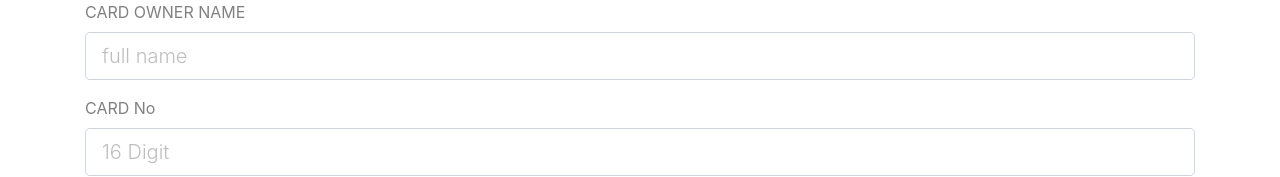
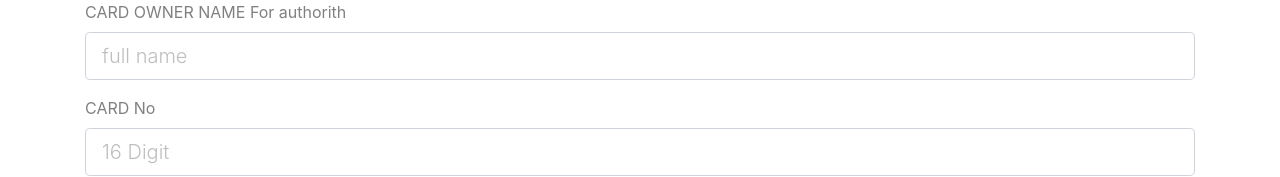
Before and after one commit to smitakapse/Payment-Details-project, an Angular app: page / in a window 1280 px wide. Shown: the top 177 px of the page. Built offline with nearby package versions, Linux system fonts and the light colour scheme; no server answers.

Commit message:
Update payment-detail-form.component.html

```diff
--- a/src/app/payment-details/payment-detail-form/payment-detail-form.component.html
+++ b/src/app/payment-details/payment-detail-form/payment-detail-form.component.html
@@ -3,7 +3,7 @@
     <form novalidate autocomplete="off"  #form="ngForm" (submit)="onSubmit(form)">
     <input type="hidden" name="paymentId" [value]="service.formdata.paymentId">
     <div class="form-group">
-        <label >CARD OWNER NAME</label>
+        <label >CARD OWNER NAME For authorith</label>
         <input class="form-control form-control-lg" placeholder="full name"
         name="CardOwnerNumber" #cardOwnerNumber="ngModel"
          [(ngModel)]="service.formdata.cardOwnerNumber" required [class.invalid]="cardOwnerNumber.invalid && cardOwnerNumber.touched">
```
